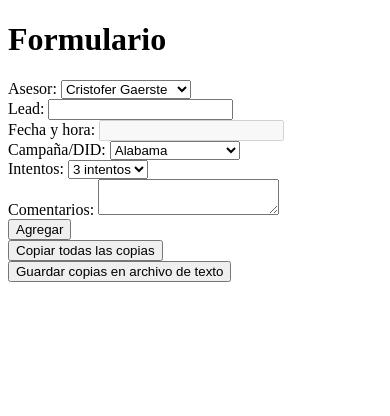
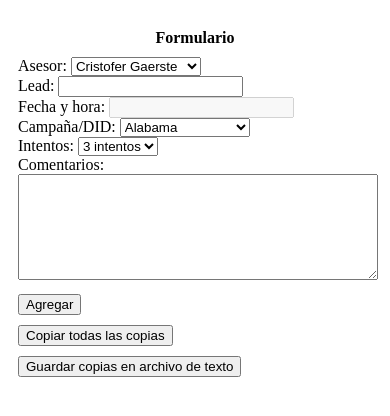
Before and after one commit to staticxtrem/formulario, a plain HTML site: page index.html in a window 390 px wide. Drawn offline with Linux system fonts and the light colour scheme.

Commit message:
Update index.html

```diff
--- a/index.html
+++ b/index.html
@@ -6,6 +6,63 @@
         #copias {
             max-height: 150px;
             overflow-y: auto;
+        }
+
+        body {
+            display: flex;
+            justify-content: center;
+            align-items: flex-start;
+            min-height: 100vh;
+            padding: 20px;
+        }
+
+        .container {
+            display: flex;
+            flex-direction: column;
+            max-width: 600px;
+            width: 100%;
+        }
+
+        form {
+            flex-grow: 1;
+        }
+
+        textarea {
+            height: 100px;
+            width: 100%;
+        }
+
+        button {
+            margin-top: 10px;
+        }
+
+        h1 {
+            text-align: center;
+            font-size: 24px;
+            margin-bottom: 20px;
+        }
+
+        @media (max-width: 800px) {
+            body {
+                flex-direction: column;
+                align-items: center;
+                padding: 10px;
+            }
+
+            .container {
+                max-width: 100%;
+            }
+
+            h1 {
+                font-size: 20px;
+                margin-bottom: 10px;
+            }
+        }
+
+        @media (max-width: 400px) {
+            h1 {
+                font-size: 16px;
+            }
         }
     </style>
     <title>Formulario</title>
```
